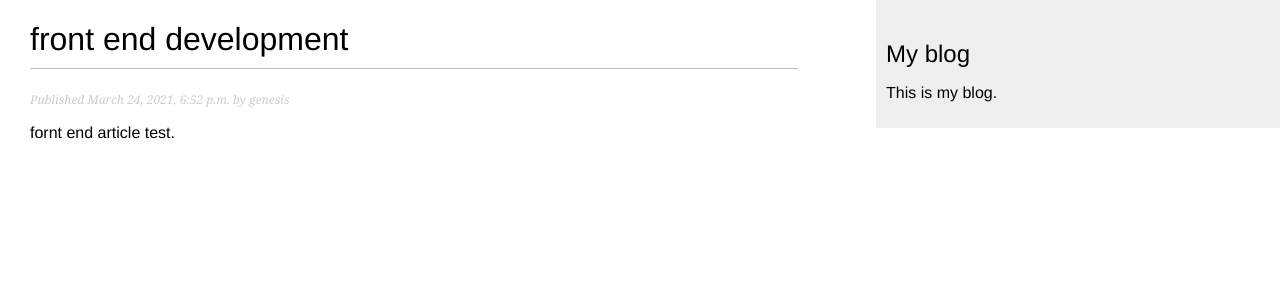
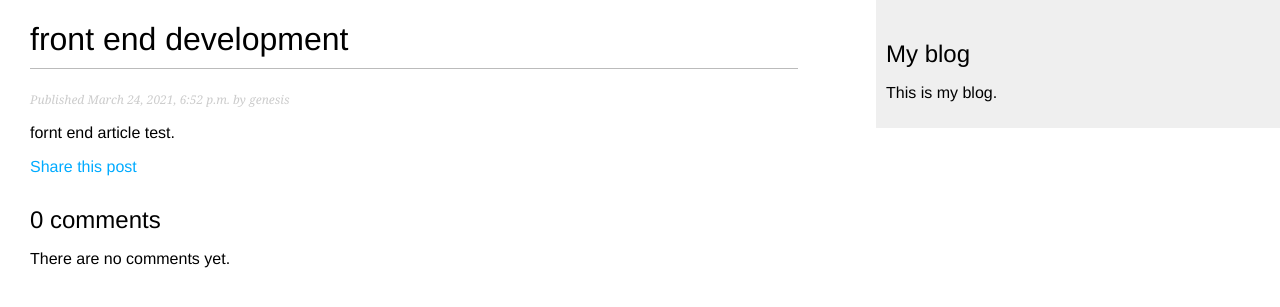
Before and after one commit to jeer2234/blog, a Django app: a page that uses blog/templates/blog/post/detail.html in a window 1280 px wide. Shown: the top 307 px of the page. Run offline with Django 3.2, Linux system fonts and the light colour scheme; data comes from the database, SQL or seed files in the repository; both versions use the stored data as it was after the commit.

Commit message:
implementacion de sistema de compartir post por email y comentarios en los post

```diff
--- /dev/null
+++ b/blog/forms.py
@@ -0,0 +1,16 @@
+from django import forms
+from .models import Comment
+
+
+class EmailPostForm(forms.Form):
+
+    name = forms.CharField(max_length=25)
+    email = forms.EmailField()
+    to = forms.EmailField()
+    comments = forms.CharField(required=False,widget=forms.Textarea)
+
+class CommentForm(forms.ModelForm):
+
+    class Meta:
+        model = Comment
+        fields = ('name', 'email', 'body')
--- a/blog/models.py
+++ b/blog/models.py
@@ -2,7 +2,6 @@ from django.db import models
 from django.urls import reverse
 from django.utils import timezone
 from django.contrib.auth.models import User
-
 
 class PublishedManager(models.Manager):
 
@@ -36,3 +35,19 @@ class Post(models.Model):
     def __str__(self):
 
         return self.title
+
+
+class Comment(models.Model):
+    post = models.ForeignKey(Post,on_delete=models.CASCADE,related_name='comments')
+    name = models.CharField(max_length=80)
+    email = models.EmailField()
+    body = models.TextField()
+    created = models.DateTimeField(auto_now_add=True)
+    updated = models.DateTimeField(auto_now=True)
+    active = models.BooleanField(default=True)
+    class Meta:
+        ordering = ('created',)
+
+    def __str__(self):
+
+        return f'Comment by {self.name} on {self.post}'
--- a/blog/templates/blog/post/detail.html
+++ b/blog/templates/blog/post/detail.html
@@ -6,4 +6,43 @@
  Published {{ post.publish }} by {{ post.author }}
  </p>
  {{ post.body|linebreaks }}
+ <p>
+    <a href="{% url "blog:post_share" post.id %}">
+    Share this post
+    </a>
+   </p>
+
+   {% with comments.count as total_comments %}
+ <h2>
+ {{ total_comments }} comment{{ total_comments|pluralize }}
+ </h2>
+{% endwith %}
+
+{% for comment in comments %}
+ <div class="comment">
+ <p class="info">
+ Comment {{ forloop.counter }} by {{ comment.name }}
+ {{ comment.created }}
+ </p>
+ {{ comment.body|linebreaks }}
+ </div>
+{% empty %}
+ <p>There are no comments yet.</p>
+{% endfor %}
+<!-- cambios hechos con respecto al codigo original para poder mandar un comentario sin tner que retroseder en la pagina. -->
+
+{% if new_comment %}
+ <h2>Your comment has been added.</h2>
+
+<h3>Add a new comment</h3>
+ <form method="post">
+ {{ comment_form.as_p }}
+ {% csrf_token %}
+ <p><input type="submit" value="Add comment"></p>
+ </form>
+
+
+
+{% endif %}
+
 {% endblock %}
--- a/blog/urls.py
+++ b/blog/urls.py
@@ -9,4 +9,6 @@ urlpatterns = [
     path('', views.PostListView.as_view(), name='post_list'),
     path('<int:year>/<int:month>/<int:day>/<slug:post>/',
     views.post_detail,name='post_detail'),
+    path('<int:post_id>/share/',
+ views.post_share, name='post_share'),
  ]
--- a/blog/views.py
+++ b/blog/views.py
@@ -1,7 +1,35 @@
 from django.shortcuts import render, get_object_or_404
-from .models import Post
+from .models import Post, Comment
 from django.core.paginator import Paginator, EmptyPage, PageNotAnInteger
 from django.views.generic import ListView
+from .forms import EmailPostForm, CommentForm
+from django.core.mail import send_mail
+
+
+
+def post_share(request, post_id):
+    # Retrieve post by id
+    post = get_object_or_404(Post, id=post_id, status='published')
+    sent = False
+    cd =None
+    if request.method == 'POST':
+    # Form was submitted
+        form = EmailPostForm(request.POST)
+        if form.is_valid():
+            # Form fields passed validation
+            cd = form.cleaned_data
+            post_url = request.build_absolute_uri(post.get_absolute_url())
+            subject = f"{cd['name']} recommends you read " f"{post.title}"
+            message = f"Read {post.title} at {post_url}\n\n" f"{cd['name']}\'s comments: {cd['comments']}"
+            send_mail(subject, message, 'admin@myblog.com',[cd['to']])
+            sent = True
+    else:
+        form = EmailPostForm()
+    return render(request, 'blog/post/share.html',
+    {'post': post,
+    'sent': sent,
+    'cd': cd,
+    'form': form,})
 
 class PostListView(ListView):
     queryset = Post.published.all()
@@ -26,4 +54,28 @@ def post_detail(request, year, month, day, post):
     publish__year=year,
     publish__month=month,
     publish__day=day)
-    return render(request,'blog/post/detail.html',{'post': post})
+
+    # List of active comments for this post
+    comments = post.comments.filter(active=True)
+    new_comment = None
+    if request.method == 'POST':
+        # A comment was posted
+        comment_form = CommentForm(data=request.POST)
+        if comment_form.is_valid():
+            # Create Comment object but don't save to database yet
+            new_comment = comment_form.save(commit=False)
+            # Assign the current post to the comment
+            new_comment.post = post
+            # Save the comment to the database
+            new_comment.save()
+
+            comment_form = CommentForm() #cambios con especto al codigo original para que
+            #par que el formulrio este vacio y se pueda mandar un comentrio . sin importar que ya se haya mandado un comentario
+            #con el metodo post
+    else:
+        comment_form = CommentForm()
+
+    return render(request,'blog/post/detail.html',{'post': post,
+    'comments': comments,
+    'new_comment': new_comment,
+    'comment_form': comment_form})
```
Also changed, not shown: blog/admin.py (+7 -1 lines), blog/templates/blog/post/share.html (added, +17 -0 lines), mysite/settings.py (+8 -0 lines), blog/migrations/0002_comment.py (added), db.sqlite3.
